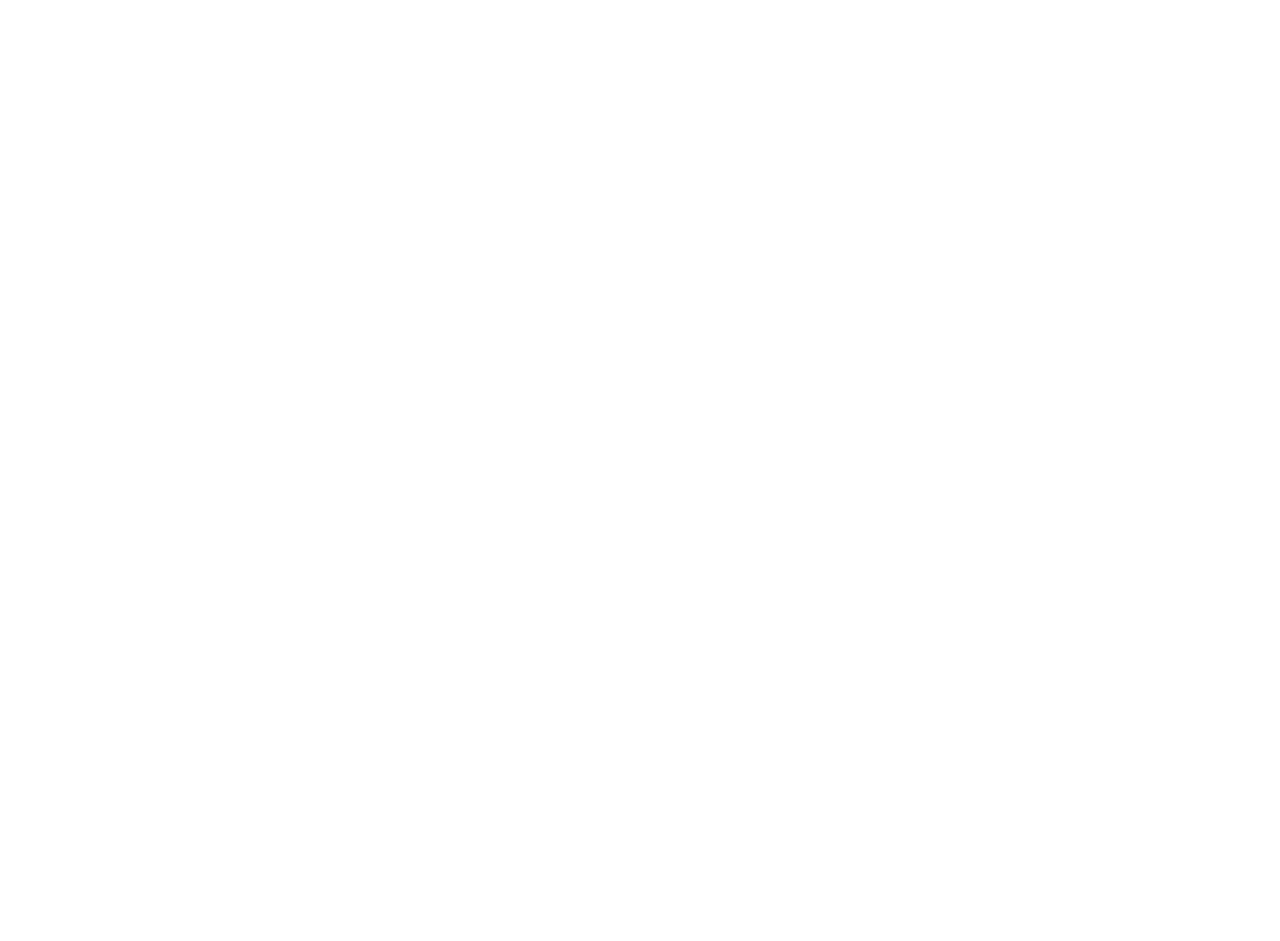
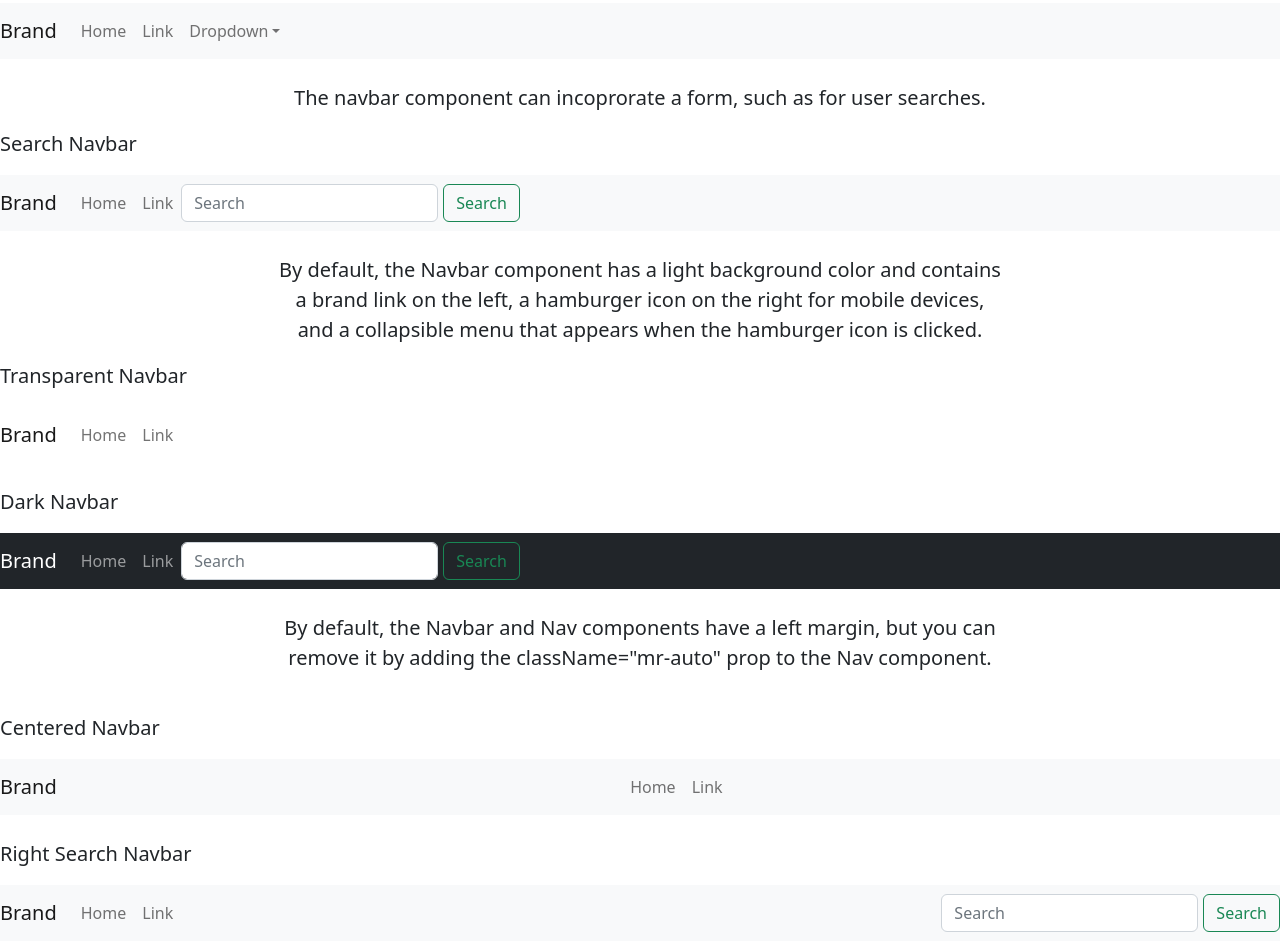
Before and after one commit to AliciaMoses/react-bootstrap-primer, a React (Create React App) app: page /navbars in a window 1280 px wide. Shown: the part 280-1221 px from the top of the page. Before the commit the page ends 800 px from the top, so only its background shows below. Built offline with nearby package versions, Linux system fonts and the light colour scheme.

Commit message:
Added navbar demo components and navbar page

```diff
--- /dev/null
+++ b/src/components/demo-components/navbar/CenteredNavbar.js
@@ -0,0 +1,24 @@
+import React from "react";
+import { Navbar, Nav } from "react-bootstrap";
+
+const CenteredNavbar = () => {
+  return (
+    <Navbar bg="light" expand="lg">
+      <Navbar.Brand href="#home">Brand
+
+      </Navbar.Brand>
+      <Navbar.Toggle aria-controls="center-navbar-nav" />
+      <Navbar.Collapse
+        id="center-navbar-nav"
+        className="justify-content-center"
+      >
+        <Nav>
+          <Nav.Link href="#home">Home</Nav.Link>
+          <Nav.Link href="#link">Link</Nav.Link>
+        </Nav>
+      </Navbar.Collapse>
+    </Navbar>
+  );
+};
+
+export default CenteredNavbar;
--- /dev/null
+++ b/src/components/demo-components/navbar/DarkNavbar.js
@@ -0,0 +1,25 @@
+import React from "react";
+import { Navbar, Nav, Form, FormControl, Button } from "react-bootstrap";
+
+const DarkNavbar = () => {
+  return (
+    <Navbar variant="dark" className="bg-dark" expand="lg">
+      <Navbar.Brand href="#home">Brand</Navbar.Brand>
+      <Navbar.Toggle aria-controls="dark-navbar-nav" />
+      <Navbar.Collapse id="dark-navbar-nav">
+        <Nav className="mr-auto">
+          <Nav.Link href="#home">Home</Nav.Link>
+          <Nav.Link href="#link">Link</Nav.Link>
+        </Nav>
+        <Form inline style={{ display: "flex" }}>
+          <FormControl type="text" placeholder="Search" className="mr-sm-2" />
+          <Button variant="outline-success" style={{ marginLeft: "5px" }}>
+            Search
+          </Button>
+        </Form>
+      </Navbar.Collapse>
+    </Navbar>
+  );
+};
+
+export default DarkNavbar;
--- /dev/null
+++ b/src/components/demo-components/navbar/DropdownNavbar.js
@@ -0,0 +1,30 @@
+import React from "react";
+import { Navbar, Nav, NavDropdown} from "react-bootstrap";
+
+const DropdownNavbar = () => {
+  return (
+    <Navbar bg="light" expand="lg">
+      <Navbar.Brand href="#home">Brand</Navbar.Brand>
+      <Navbar.Toggle aria-controls="standard-navbar-nav" />
+      <Navbar.Collapse id="standard-navbar-nav">
+        <Nav className="mr-auto">
+          <Nav.Link href="#home">Home</Nav.Link>
+          <Nav.Link href="#link">Link</Nav.Link>
+          <NavDropdown title="Dropdown" id="standard-nav-dropdown">
+            <NavDropdown.Item href="#link1">Link</NavDropdown.Item>
+            <NavDropdown.Item href="#link2">
+              Link
+            </NavDropdown.Item>
+            <NavDropdown.Item href="#link3">Link</NavDropdown.Item>
+            <NavDropdown.Divider />
+            <NavDropdown.Item href="#link4">
+              Separated link
+            </NavDropdown.Item>
+          </NavDropdown>
+        </Nav>
+      </Navbar.Collapse>
+    </Navbar>
+  );
+};
+
+export default DropdownNavbar;
--- /dev/null
+++ b/src/components/demo-components/navbar/LeftSearchNav.js
@@ -0,0 +1,25 @@
+import React from "react";
+import { Navbar, Nav, Form, FormControl, Button } from "react-bootstrap";
+
+const LeftSearchNavbar = () => {
+  return (
+    <Navbar bg="light" expand="lg">
+      <Navbar.Brand href="#home">Brand</Navbar.Brand>
+      <Navbar.Toggle aria-controls="left-navbar-nav" />
+      <Navbar.Collapse id="left-navbar-nav">
+        <Nav className="mr-auto">
+          <Nav.Link href="#home">Home</Nav.Link>
+          <Nav.Link href="#link">Link</Nav.Link>
+        </Nav>
+        <Form inline style={{ display: "flex" }}>
+          <FormControl type="text" placeholder="Search" className="mr-sm-2" />
+          <Button variant="outline-success" style={{ marginLeft: "5px" }}>
+            Search
+          </Button>
+        </Form>
+      </Navbar.Collapse>
+    </Navbar>
+  );
+};
+
+export default LeftSearchNavbar;
--- /dev/null
+++ b/src/components/demo-components/navbar/RightSearchNavbar.js
@@ -0,0 +1,28 @@
+import React from "react";
+import { Navbar, Nav, Form, FormControl, Button } from "react-bootstrap";
+
+const RightSearchNavbar = () => {
+  return (
+    <Navbar bg="light" expand="lg">
+      <Navbar.Brand href="#home">Brand</Navbar.Brand>
+      <Navbar.Toggle aria-controls="right-navbar-nav" />
+      <Navbar.Collapse
+        id="right-navbar-nav"
+        className="d-flex justify-content-between align-items-center"
+      >
+        <Nav className="mr-auto">
+          <Nav.Link href="#home">Home</Nav.Link>
+          <Nav.Link href="#link">Link</Nav.Link>
+        </Nav>
+        <Form className="d-flex" role="search">
+          <FormControl type="text" placeholder="Search" className="mr-sm-2" />
+          <Button variant="outline-success" style={{ marginLeft: "5px" }}>
+            Search
+          </Button>
+        </Form>
+      </Navbar.Collapse>
+    </Navbar>
+  );
+};
+
+export default RightSearchNavbar;
--- /dev/null
+++ b/src/components/demo-components/navbar/TransparentNavbar.js
@@ -0,0 +1,19 @@
+import React from "react";
+import { Navbar, Nav } from "react-bootstrap";
+
+const TransparentNavbar = () => {
+  return (
+    <Navbar bg="transparent" expand="lg">
+      <Navbar.Brand href="#home">Brand</Navbar.Brand>
+      <Navbar.Toggle aria-controls="transparent-navbar-nav" />
+      <Navbar.Collapse id="transparent-navbar-nav">
+        <Nav className="ml-auto">
+          <Nav.Link href="#home">Home</Nav.Link>
+          <Nav.Link href="#link">Link</Nav.Link>
+        </Nav>
+      </Navbar.Collapse>
+    </Navbar>
+  );
+};
+
+export default TransparentNavbar;
--- a/src/components/pages/navbars/Navbars.js
+++ b/src/components/pages/navbars/Navbars.js
@@ -1,12 +1,63 @@
 import React from "react";
 import Layout from "../../base-components/layout/Layout";
+import { Container } from "react-bootstrap";
+import CenteredNavbar from "../../demo-components/navbar/CenteredNavbar";
+import LeftSearchNavbar from "../../demo-components/navbar/LeftSearchNav";
+import RightSearchNavbar from "../../demo-components/navbar/RightSearchNavbar";
+import DarkNavbar from "../../demo-components/navbar/DarkNavbar";
+import TransparentNavbar from "../../demo-components/navbar/TransparentNavbar";
+import DropdownNavbar from "../../demo-components/navbar/DropdownNavbar";
 
-const Navbars = () =>{
-    return (
-        <Layout>
-        <h1>Navbars</h1>
-        </Layout>
-    )
-}
+const Navbars = () => {
+  return (
+    <Layout>
+      <h1 className="display-4 text-center">Navbars</h1>
+
+      <Container style={{ maxWidth: "750px" }}>
+        <p className="lead text-center">
+          The Navbar component in React Bootstrap is used to create a responsive
+          navigation bar that can be customized with your own logo, links, and
+          dropdown menus.
+        </p>
+      </Container>
+      <p className="lead">Dropdown Navbar</p>
+      <DropdownNavbar />
+      <br></br>
+      <p className="lead text-center">
+        The navbar component can incoprorate a form, such as for user searches.
+      </p>
+      <p className="lead">Search Navbar</p>
+      <LeftSearchNavbar />
+      <Container style={{ maxWidth: "750px" }}>
+        <br></br>
+        <p className="lead text-center">
+          By default, the Navbar component has a light background color and
+          contains a brand link on the left, a hamburger icon on the right for
+          mobile devices, and a collapsible menu that appears when the hamburger
+          icon is clicked.
+        </p>
+      </Container>
+      <p className="lead">Transparent Navbar</p>
+      <TransparentNavbar />
+      <br></br>
+      <p className="lead">Dark Navbar</p>
+      <DarkNavbar />
+      <Container style={{ maxWidth: "750px" }}>
+        <br></br>
+        <p className="lead text-center">
+          By default, the Navbar and Nav components have a left margin, but you
+          can remove it by adding the className="mr-auto" prop to the Nav
+          component.
+        </p>
+      </Container>
+      <br></br>
+      <p className="lead">Centered Navbar</p>
+      <CenteredNavbar />
+      <br></br>
+      <p className="lead">Right Search Navbar</p>
+      <RightSearchNavbar />
+    </Layout>
+  );
+};
 
 export default Navbars;
```
Also changed, not shown: src/components/demo-components/navbar/FixedTopNavbar.js (added, +19 -0 lines), src/components/demo-components/navbar/StickyNavbar.js (added, +19 -0 lines).
